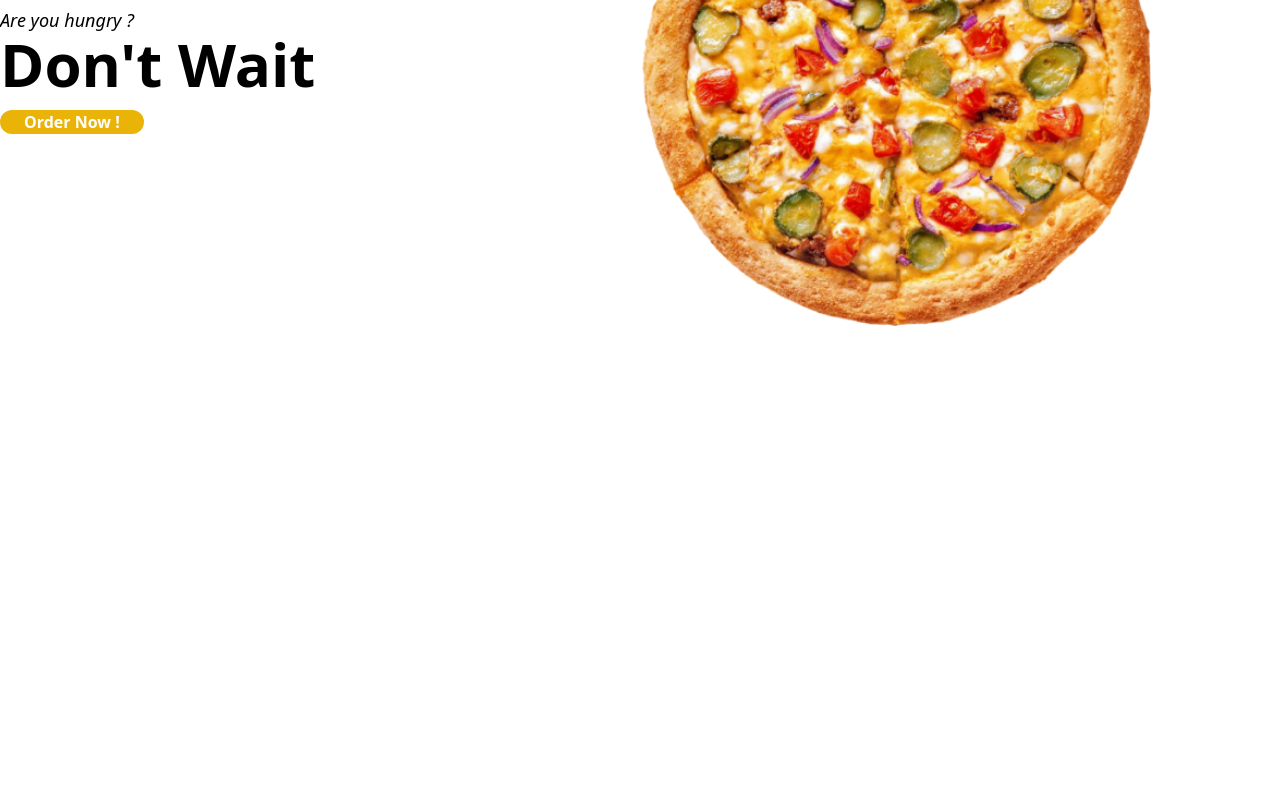
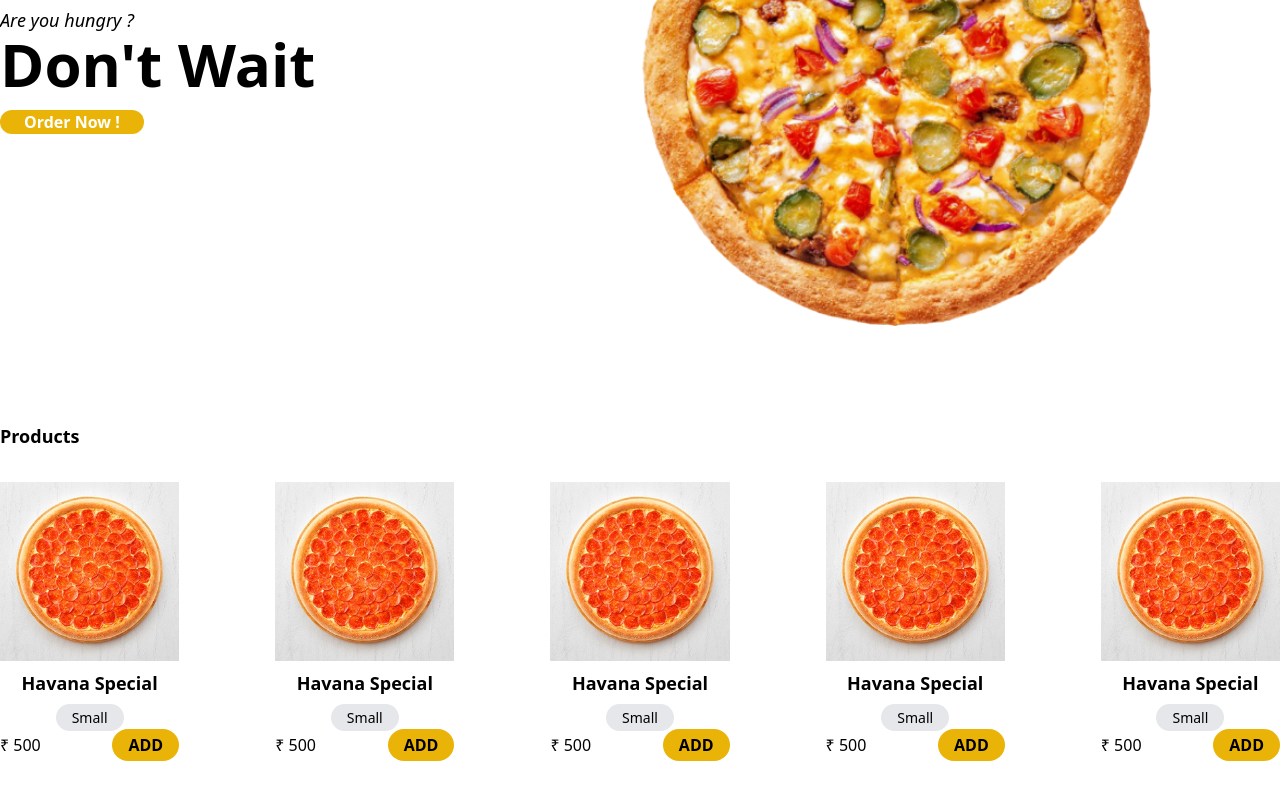
Before and after one commit to Pratikkk/react-cart, a React (Create React App) app: page / in a window 1280 px wide. Shown: the part 326-1126 px from the top of the page. Before the commit the page ends 800 px from the top, so only its background shows below. Built offline with nearby package versions, Linux system fonts and the light colour scheme.

Commit message:
card components

```diff
--- /dev/null
+++ b/src/components/Products.js
@@ -0,0 +1,68 @@
+
+const Products = () => {
+  return (
+    <div className="container mx-auto pb-24">
+        <h1 className="text-lg font-bold my-8"> Products</h1>
+        <div className="grid grid-cols-5 my-8 gap-24">
+            <div>
+                <img src="/images/peproni.png" alt="pizza peperoni" />
+               <div className="text-center">
+               <h2 className="text-lg font-bold py-2">Havana Special</h2>
+                <span className="bg-gray-200 py-1 rounded-full text-sm px-4">Small</span>
+               </div>
+                <div className="flex justify-between items-center m4-4">
+                    <span>₹ 500</span>
+                    <button className="py-1 px-4 bg-yellow-500 rounded-full font-bold">ADD</button>
+                </div>
+            </div>
+            <div>
+                <img src="/images/peproni.png" alt="pizza peperoni" />
+               <div className="text-center">
+               <h2 className="text-lg font-bold py-2">Havana Special</h2>
+                <span className="bg-gray-200 py-1 rounded-full text-sm px-4">Small</span>
+               </div>
+                <div className="flex justify-between items-center m4-4">
+                    <span>₹ 500</span>
+                    <button className="py-1 px-4 bg-yellow-500 rounded-full font-bold">ADD</button>
+                </div>
+            </div>
+            <div>
+                <img src="/images/peproni.png" alt="pizza peperoni" />
+               <div className="text-center">
+               <h2 className="text-lg font-bold py-2">Havana Special</h2>
+                <span className="bg-gray-200 py-1 rounded-full text-sm px-4">Small</span>
+               </div>
+                <div className="flex justify-between items-center m4-4">
+                    <span>₹ 500</span>
+                    <button className="py-1 px-4 bg-yellow-500 rounded-full font-bold">ADD</button>
+                </div>
+            </div>
+            <div>
+                <img src="/images/peproni.png" alt="pizza peperoni" />
+               <div className="text-center">
+               <h2 className="text-lg font-bold py-2">Havana Special</h2>
+                <span className="bg-gray-200 py-1 rounded-full text-sm px-4">Small</span>
+               </div>
+                <div className="flex justify-between items-center m4-4">
+                    <span>₹ 500</span>
+                    <button className="py-1 px-4 bg-yellow-500 rounded-full font-bold">ADD</button>
+                </div>
+            </div>
+            <div>
+                <img src="/images/peproni.png" alt="pizza peperoni" />
+               <div className="text-center">
+               <h2 className="text-lg font-bold py-2">Havana Special</h2>
+                <span className="bg-gray-200 py-1 rounded-full text-sm px-4">Small</span>
+               </div>
+                <div className="flex justify-between items-center m4-4">
+                    <span>₹ 500</span>
+                    <button className="py-1 px-4 bg-yellow-500 rounded-full font-bold">ADD</button>
+                </div>
+            </div>
+        </div>
+
+    </div>
+  )
+}
+
+export default Products;
--- a/src/pages/About.js
+++ b/src/pages/About.js
@@ -5,4 +5,4 @@ const About = () => {
   )
 }
 
-export default About
+export default About;
--- a/src/pages/Home.js
+++ b/src/pages/Home.js
@@ -1,5 +1,8 @@
+import Products from "../components/Products";
+
 const Home = () => {
         return (
+            <>
             <div className="hero py-16">
                     <div className="container mx-auto flex items-center justify-between">
                             <div className="w-1/2">
@@ -12,6 +15,11 @@ const Home = () => {
                             </div>
                     </div>
             </div>
+
+            <div className="pb-24">
+                <Products />
+            </div>
+            </>
         )
 
 }
```
